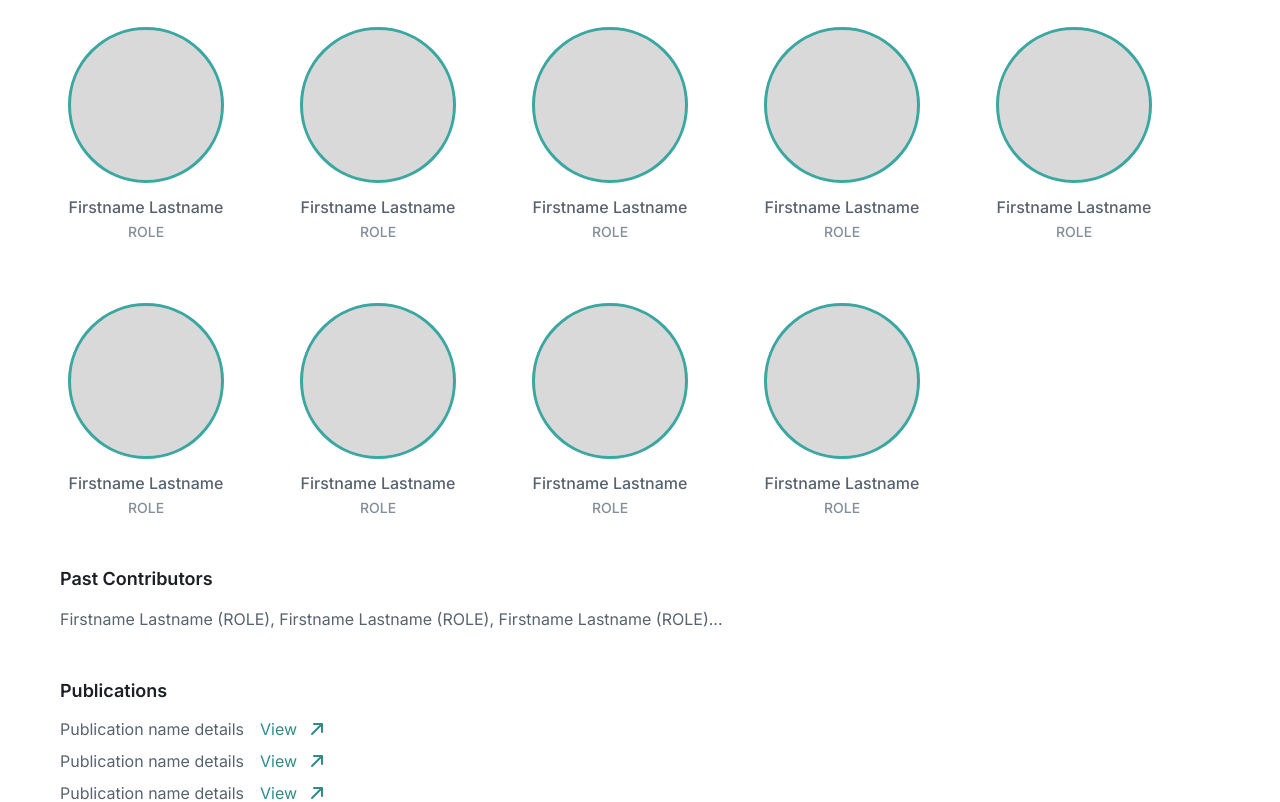
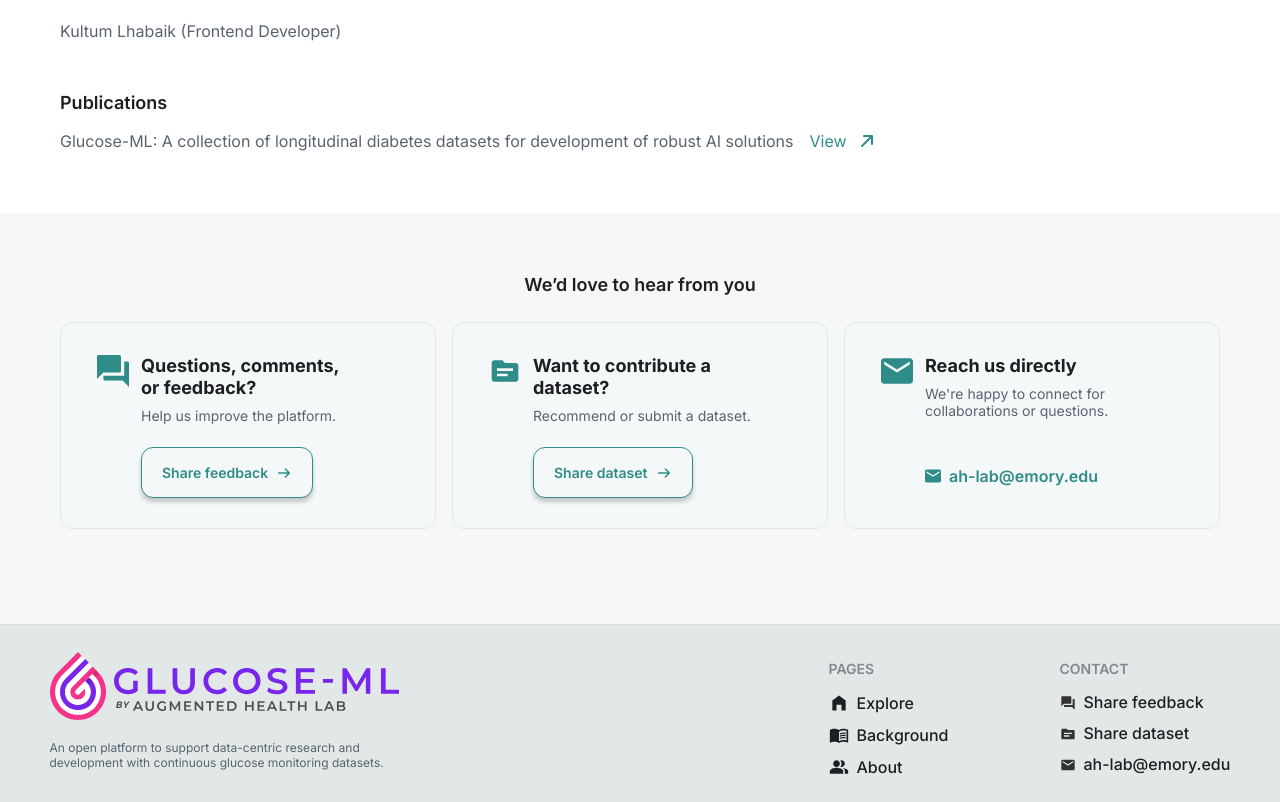
Before and after one commit to Augmented-Health-Lab/Glucose-ML-frontend, a React (Vite) app in the folder frontend/glucose-ml-web/: page /about in a window 1280 px wide. Shown: the part 1343-2145 px from the top of the page. Built offline with nearby package versions, Linux system fonts and the light colour scheme.

Commit message:
Update About page publications and contributors

```diff
--- a/frontend/glucose-ml-web/src/features/about/AboutPage.tsx
+++ b/frontend/glucose-ml-web/src/features/about/AboutPage.tsx
@@ -32,16 +32,14 @@ const missionItems = [
   "Facilitate dataset transparency and enable joint use of disparate high-quality datasets to develop robust, reproducible, and generalizable algorithms that support health equitably.",
 ];
 
-const contributors = Array.from({ length: 9 }, (_, index) => ({
-  id: `placeholder-contributor-${index + 1}`,
-  name: "Firstname Lastname",
-  role: "ROLE",
-}));
-
-const publications = Array.from({ length: 3 }, (_, index) => ({
-  id: `placeholder-publication-${index + 1}`,
-  title: "Publication name details",
-}));
+const publications = [
+  {
+    id: "arxiv-2507-14077",
+    title:
+      "Glucose-ML: A collection of longitudinal diabetes datasets for development of robust AI solutions",
+    url: "https://arxiv.org/abs/2507.14077",
+  },
+];
 
 const AboutPage = () => {
   return (
@@ -128,34 +126,9 @@ const AboutPage = () => {
               </p>
             </div>
 
-            <div className="about-contributors">
-              <h3>Current Contributors</h3>
-              <div className="about-contributors__grid">
-                {contributors.map((contributor) => (
-                  <article
-                    className="about-contributor"
-                    key={contributor.id}
-                  >
-                    <div
-                      className="about-contributor__portrait"
-                      role="img"
-                      aria-label="Placeholder contributor portrait"
-                    />
-                    <div className="about-contributor__details">
-                      <p>{contributor.name}</p>
-                      <span>{contributor.role}</span>
-                    </div>
-                  </article>
-                ))}
-              </div>
-            </div>
-
             <div className="about-past-contributors">
               <h3>Past Contributors</h3>
-              <p>
-                Firstname Lastname (ROLE), Firstname Lastname (ROLE),
-                Firstname Lastname (ROLE)...
-              </p>
+              <p>Kultum Lhabaik (Frontend Developer)</p>
             </div>
 
             <div className="about-publications">
@@ -164,13 +137,17 @@ const AboutPage = () => {
                 {publications.map((publication) => (
                   <div className="about-publication" key={publication.id}>
                     <span>{publication.title}</span>
-                    <button type="button" aria-disabled="true">
+                    <a
+                      href={publication.url}
+                      rel="noreferrer"
+                      target="_blank"
+                    >
                       View
                       <img
                         src="/figma-assets/about-arrow-up-right.svg"
                         alt=""
                       />
-                    </button>
+                    </a>
                   </div>
                 ))}
               </div>
--- a/frontend/glucose-ml-web/src/features/about/about-page.css
+++ b/frontend/glucose-ml-web/src/features/about/about-page.css
@@ -190,7 +190,6 @@
 }
 
 .about-lab {
-  min-height: 1103px;
   padding-block: 60px;
   background: #fff;
 }
@@ -335,19 +334,22 @@
   line-height: 24px;
 }
 
-.about-publication button {
+.about-publication a {
   display: inline-flex;
   align-items: center;
   gap: 8px;
   padding: 0;
-  border: 0;
-  background: transparent;
   color: #2f8c88;
   font: inherit;
-  cursor: default;
+  text-decoration: none;
 }
 
-.about-publication button img {
+.about-publication a:hover,
+.about-publication a:focus-visible {
+  text-decoration: underline;
+}
+
+.about-publication a img {
   width: 24px;
   height: 24px;
 }
```
Also changed, not shown: 1 other file (tests, documents, lock files or other folders).
